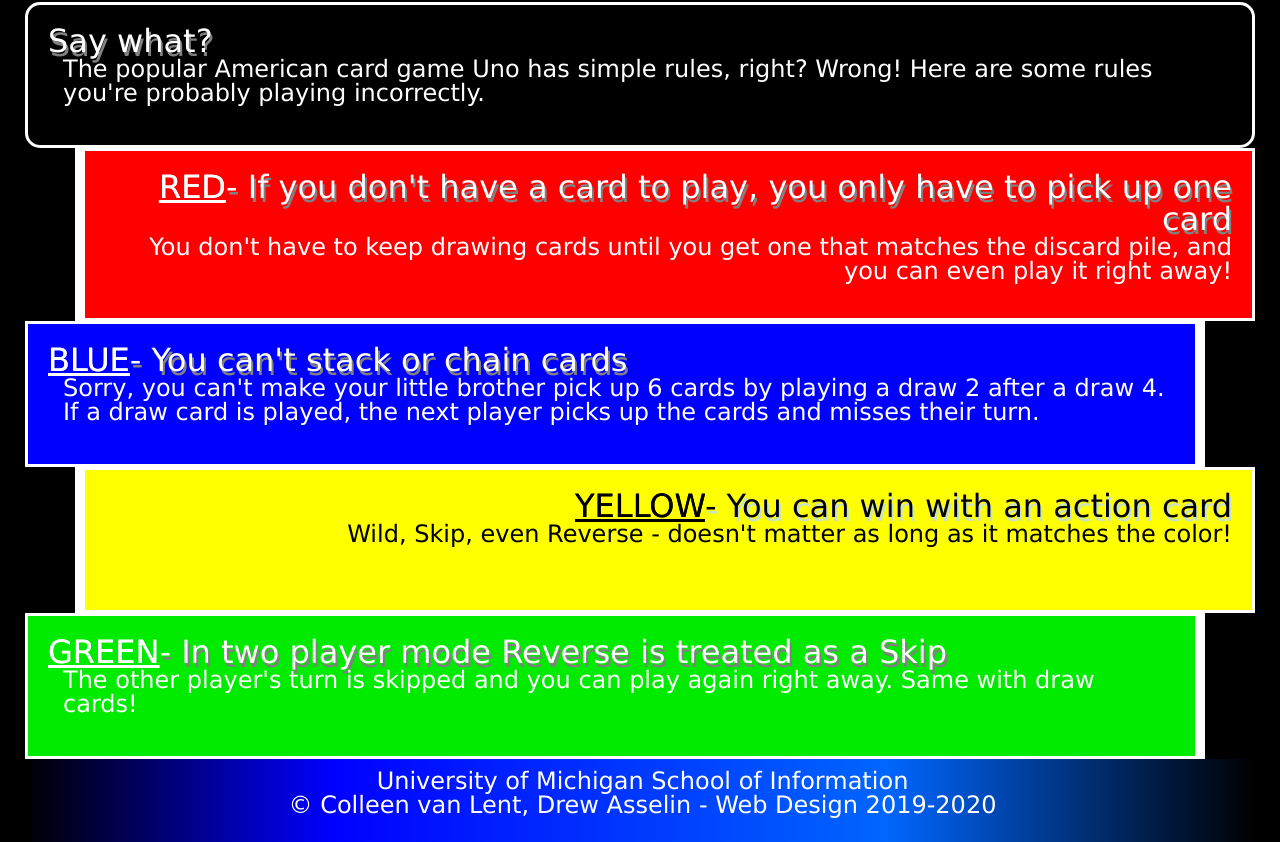
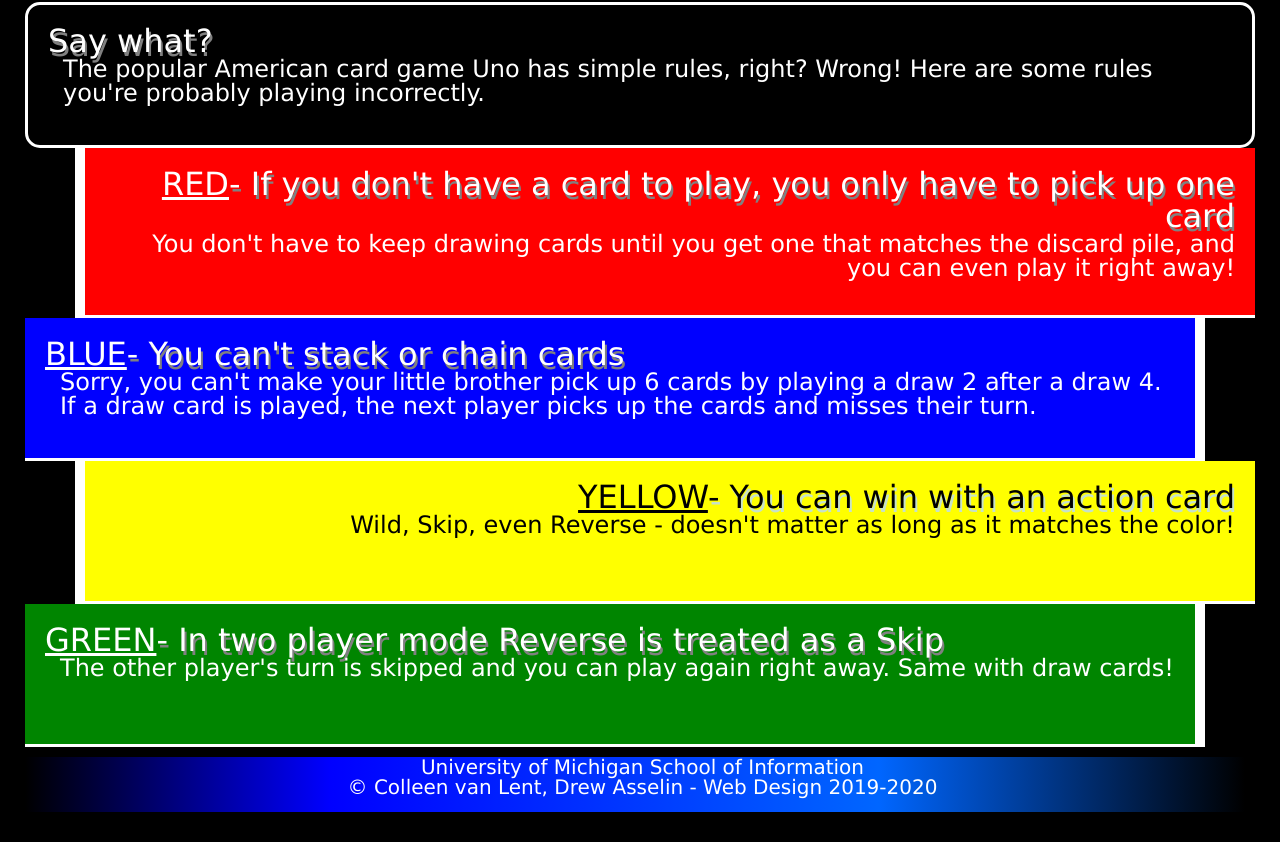
Before and after one commit to QinchiChen1010/homework2-2022, a plain HTML site: page index.html in a window 1280 px wide. Shown: the part 418-1260 px from the top of the page. Drawn offline with Linux system fonts and the light colour scheme.

Commit message:
Add files via upload

```diff
--- a/css/style.css
+++ b/css/style.css
@@ -42,20 +42,26 @@
     background:#FF0000;
     text-align: right;
     margin-left: 50px;
+    border:none;
     border-left: 10px solid #FFFFFF;
+    border-bottom: 3px solid #FFFFFF;
 }
 .blue{
     background: #0000FF;
     text-align: left;
     margin-right: 50px;
+    border:none;
     border-right: 10px solid #FFFFFF;
+    border-bottom: 3px solid #FFFFFF;
 }
 
 .yellow{
     background: #FFFF00;
     text-align: right;
     margin-left: 50px;
+    border:none;
     border-left: 10px solid #FFFFFF;
+    border-bottom: 3px solid #FFFFFF;
 }
 
 .yellow h2{
@@ -68,21 +74,26 @@
 }
 
 .green{
-    background: #00EB00;
+    background: #008500;
     text-align: left;
     margin-right: 50px;
+    border:none;
     border-right: 10px solid #FFFFFF;
+    border-bottom: 3px solid #FFFFFF;
 }
 
 span{
     text-decoration: underline;
     text-transform: uppercase;
-    text-shadow: 0px 0px;
+    text-shadow: none;
+}
+
+footer p{
+    background: linear-gradient(90deg, #000000 0%, #0000ff 25%, #0066ff 70%, #000000 100%);
+    text-align: center;
+    font-size: 20px;
 }
 
 footer{
-    background: linear-gradient(90deg, #000000 0%, #0000ff 25%, #0066ff 70%, #000000 100%);
-    text-align: center;
-    font-size: 20px;
     padding: 10px 10px 10px 0px;
 }
```
